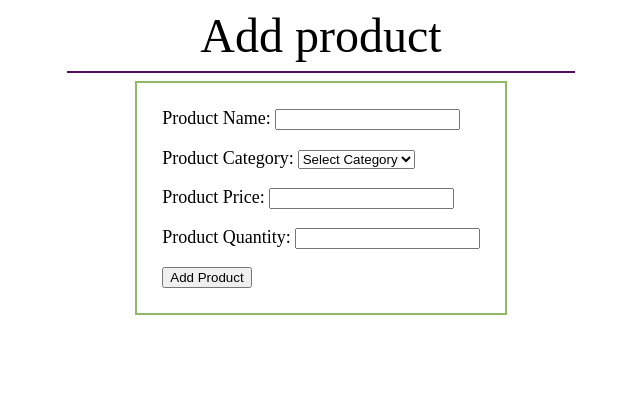
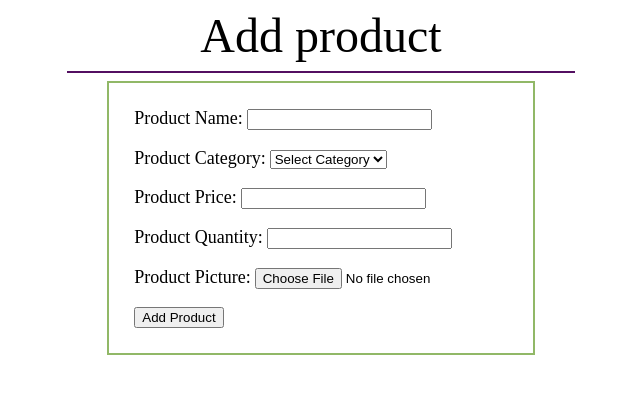
Before and after one commit to tanvir103/online_grocery_store, a PHP site: page /View/addproduct.php in a window 1280 px wide. Shown: the top 394 px of the page, without its empty margins (319-959 px from the left). Run offline with PHP 8.4, Linux system fonts and the light colour scheme.

Commit message:
add product added

```diff
--- a/View/addproduct.php
+++ b/View/addproduct.php
@@ -28,6 +28,8 @@
             <input type="number" name="price"><br><br>
             <font face="times new roman" size="4">Product Quantity:</font>
             <input type="number" name="quantity"><br><br>
+            <font face="times new roman" size="4">Product Picture:</font>
+            <input type="file" name="picture" accept=".jpg,.png"><br><br>
             <button name="submit">Add Product</button>
         </form>
         </td></tr>
```
